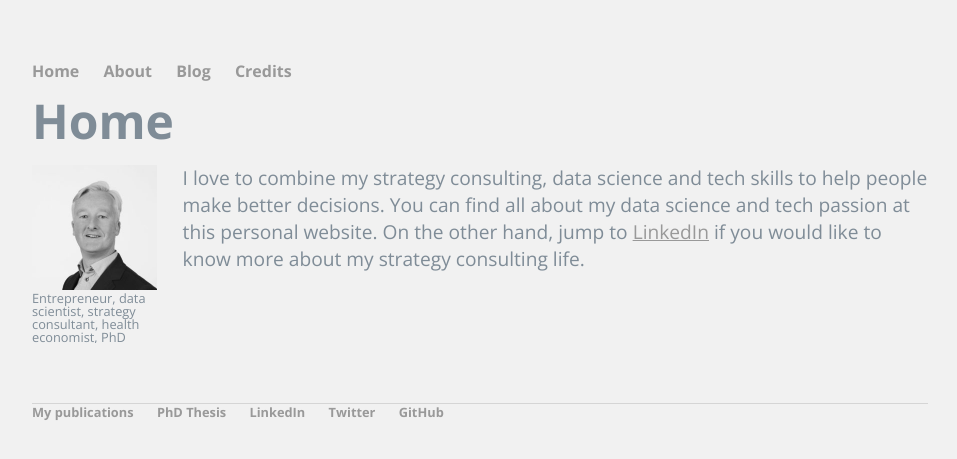
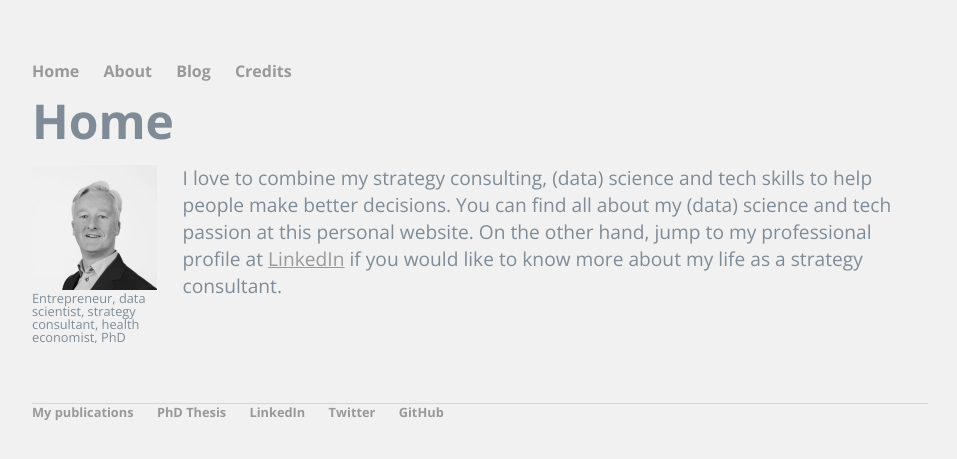
Before and after one commit to pjastam/pjastam.github.io, a Jekyll site: the page built from index.html, in a window 1280 px wide. Shown: the top 459 px of the page, without its empty margins (160-1117 px from the left). Built offline with Jekyll 4.4.1, drawn with Linux system fonts in a browser that asks for light colours; nearby versions of some CDN libraries; some web fonts are replaced; library files that are not in the unit come from our copies.

Commit message:
Updated text

```diff
--- a/index.html
+++ b/index.html
@@ -13,7 +13,7 @@
 			</table>
 		</div>
 		<div class="right">
-			<p>I love to combine my strategy consulting, data science and tech skills to help people make better decisions. You can find all about my data science and tech passion at this personal website. On the other hand, jump to <a href="http://www.linkedin.com/in/pjastam">LinkedIn</a> if you would like to know more about my strategy consulting life.
+			<p>I love to combine my strategy consulting, (data) science and tech skills to help people make better decisions. You can find all about my (data) science and tech passion at this personal website. On the other hand, jump to my professional profile at <a href="http://www.linkedin.com/in/pjastam">LinkedIn</a> if you would like to know more about my life as a strategy consultant.
 		</div>
 	</div>
 
```
